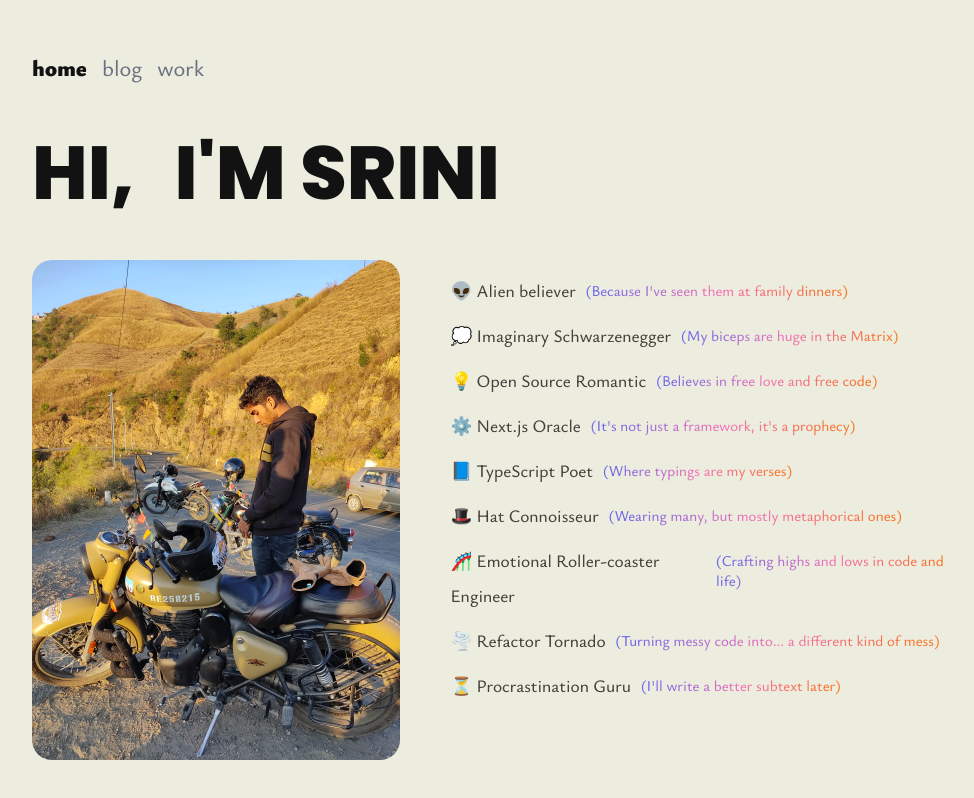
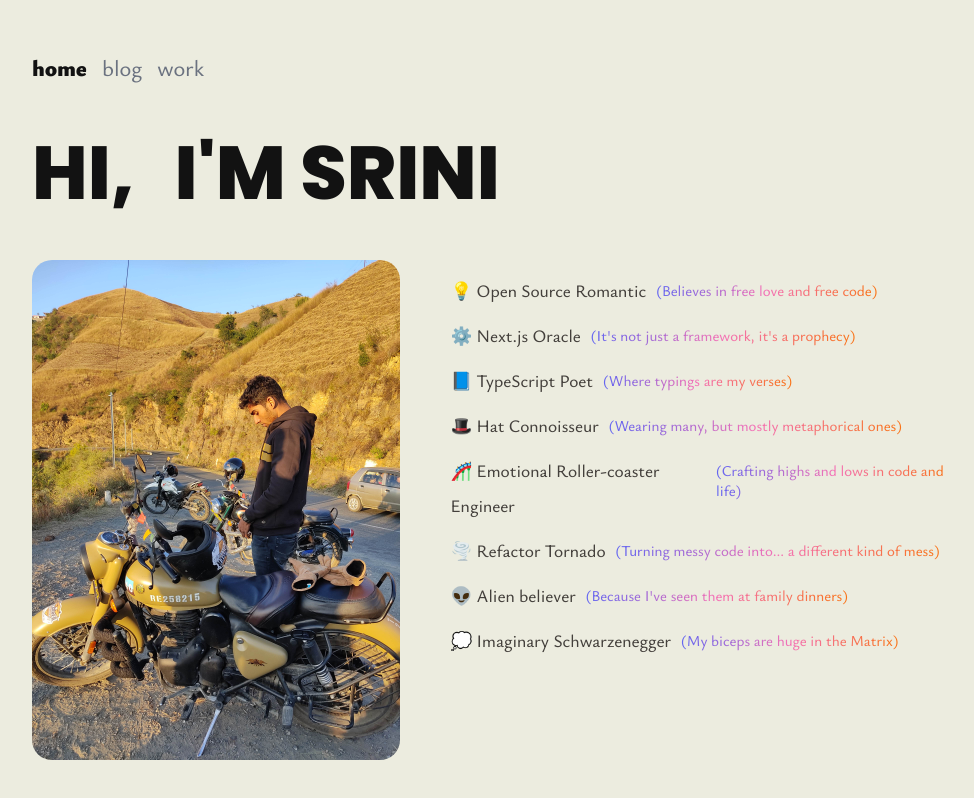
Before and after one commit to sriniously/sriniously, a Next.js app: page / in a window 1280 px wide. Shown: the top 798 px of the page, without its empty margins (148-1122 px from the left). Built offline with nearby package versions, Linux system fonts and the light colour scheme.

Commit message:
og images

```diff
--- a/components/home/hero.tsx
+++ b/components/home/hero.tsx
@@ -11,18 +11,6 @@ const poppins = Poppins({
 });
 
 const qualities = [
-  {
-    text: "👽 Alien believer",
-    subtext: "(Because I've seen them at family dinners)",
-    initial: "hidden",
-    animate: "visible",
-  },
-  {
-    text: "💭 Imaginary Schwarzenegger",
-    subtext: "(My biceps are huge in the Matrix)",
-    initial: "hidden",
-    animate: "visible",
-  },
   {
     text: "💡 Open Source Romantic",
     subtext: "(Believes in free love and free code)",
@@ -60,8 +48,14 @@ const qualities = [
     animate: "visible",
   },
   {
-    text: "⏳ Procrastination Guru",
-    subtext: "(I'll write a better subtext later)",
+    text: "👽 Alien believer",
+    subtext: "(Because I've seen them at family dinners)",
+    initial: "hidden",
+    animate: "visible",
+  },
+  {
+    text: "💭 Imaginary Schwarzenegger",
+    subtext: "(My biceps are huge in the Matrix)",
     initial: "hidden",
     animate: "visible",
   },
@@ -175,9 +169,7 @@ const Hero = () => {
                 animate={quality.animate}
                 variants={checkedVariants}
               >
-                <span className="text-xs lg:text-sm text-stone-700">
-                  {quality.text}
-                </span>
+                <span className="text-sm text-stone-700">{quality.text}</span>
               </motion.span>
               <motion.span
                 initial="hidden"
```
Also changed, not shown: app/opengraph-image.jpg (added), app/twitter-image.jpg (added).
